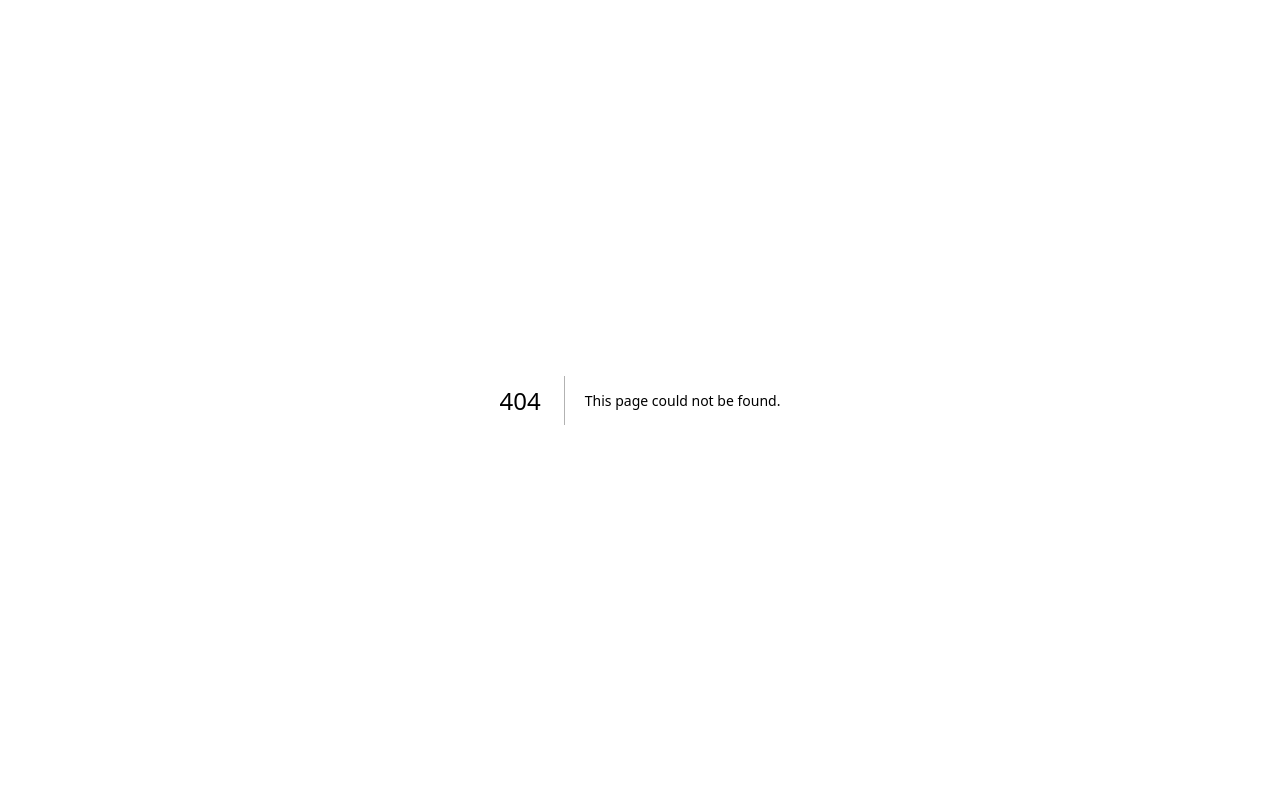
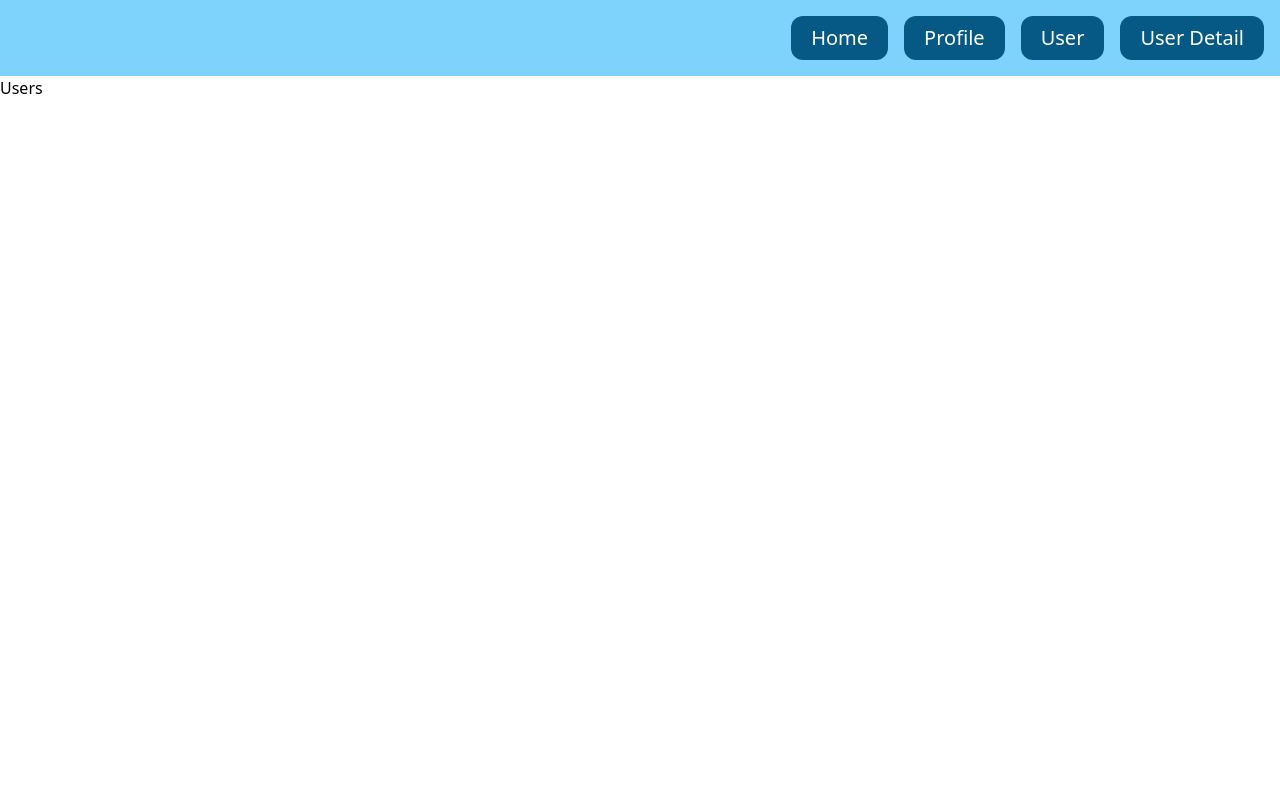
Before and after one commit to pandupan/nextjs-sanbercode, a Next.js app: page /users in a window 1280 px wide. Before the commit this address had no page. Shown: the top 800 px of the page. Built offline with nearby package versions, Linux system fonts and the light colour scheme.

Commit message:
[ADD] - Routing

```diff
--- a/components/menu/index.js
+++ b/components/menu/index.js
@@ -10,6 +10,12 @@ export default function Menu() {
         <Link href="/profile" className="bg-sky-800 rounded-xl px-5 py-2">
           Profile
         </Link>
+        <Link href="/users" className="bg-sky-800 rounded-xl px-5 py-2">
+          User
+        </Link>
+        <Link href="/users/detail" className="bg-sky-800 rounded-xl px-5 py-2">
+          User Detail
+        </Link>
       </div>
     </>
   );
--- /dev/null
+++ b/pages/users/detail.tsx
@@ -0,0 +1,13 @@
+import Layout from "@/Layout"
+
+const Detail = () => {
+  return (
+    <Layout metaTitle="Profile" metaDescription={"Halaman details"}>
+      <div className="w-full min-h-[100vh]">
+          <p>Details</p>
+      </div>
+    </Layout>
+  )
+}
+
+export default Detail
--- /dev/null
+++ b/pages/users/index.tsx
@@ -0,0 +1,12 @@
+import Layout from "@/Layout"
+const Index = () => {
+  return (
+    <Layout metaTitle="Profile" metaDescription={"Halaman users"}>
+      <div className="w-full min-h-[100vh]">
+          <p>Users</p>
+      </div>
+    </Layout>
+  )
+}
+
+export default Index
```
